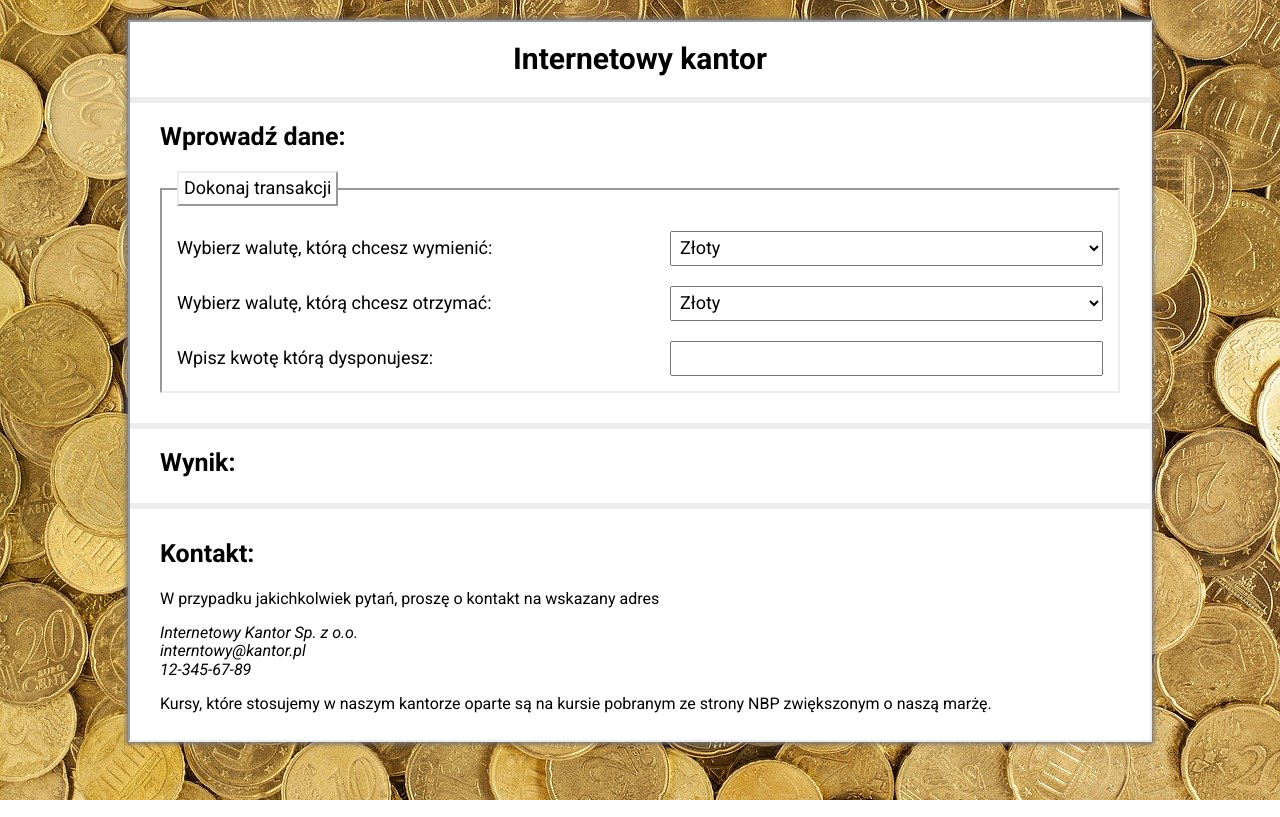
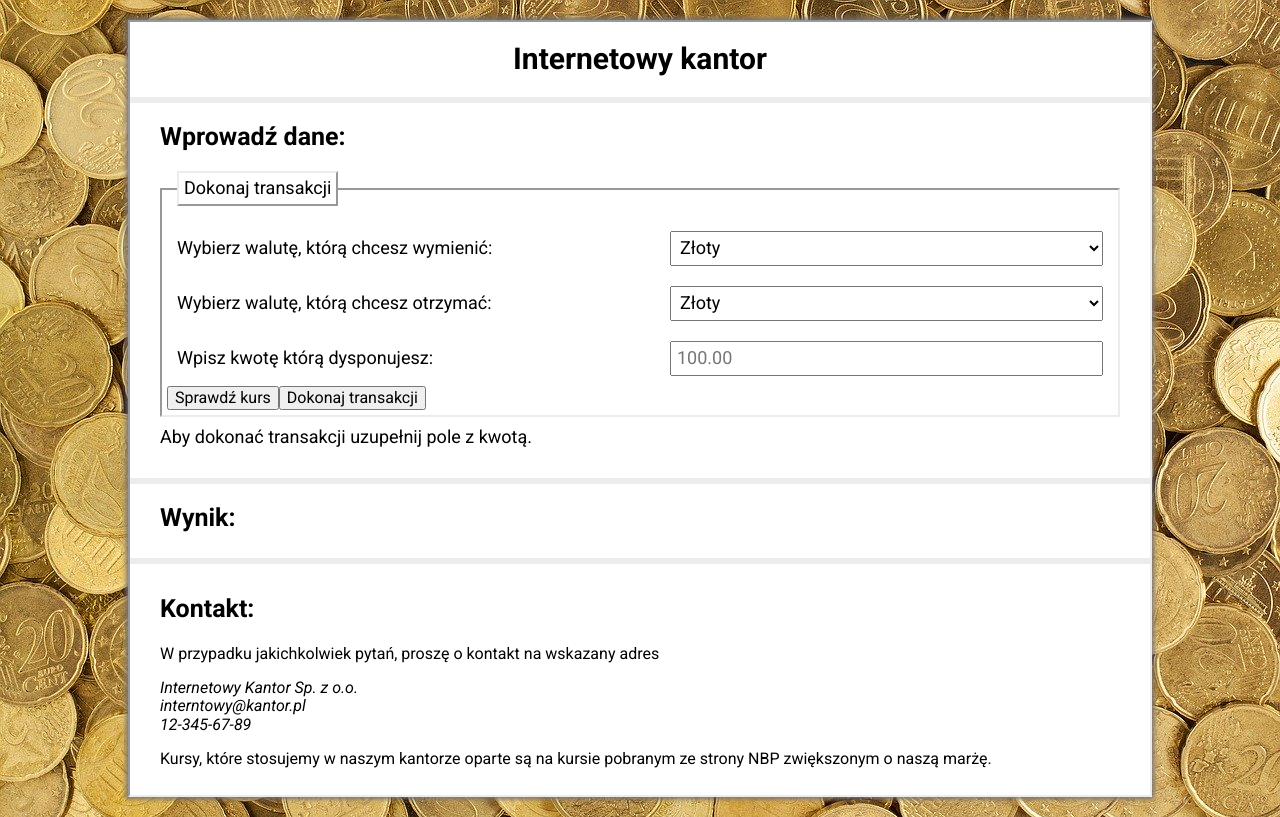
Before and after one commit to anetaszynal/currency-office-react, a React (Create React App) app: page / in a window 1280 px wide. Built offline with nearby package versions, Linux system fonts and the light colour scheme.

Commit message:
add calculate the rate and convert the amount

```diff
--- a/src/Section/Form/index.js
+++ b/src/Section/Form/index.js
@@ -1,24 +1,63 @@
-import React from "react";
+import React, { useState, useEffect } from "react";
 import Select from "./Select";
 import "./style.css"
+import { currencies } from "../../currencies"
 
-const Form = () => (
+const Form = ({ calculateResult, calculateRate }) => {
+  const [amount, setAmount] = useState("");
+  const [yourCurrency, setYourCurrency] = useState(currencies[1].shortname);
+  const [finalCurrency, setFinalCurrency] = useState(currencies[2].shortname);
+  const [startingRate, setStartingRate] = useState();
+  const [finalRate, setFinalRate] = useState();
+
+  useEffect(() => {
+    setStartingRate(currencies.find(({ shortname }) => shortname === yourCurrency).rate);
+    setFinalRate(currencies.find(({ shortname }) => shortname === finalCurrency).rate);
+  }, [yourCurrency, finalCurrency]);
+
+  const onTransactionFormClick = (event) => {
+    event.preventDefault();
+    calculateResult(startingRate, finalRate, yourCurrency, finalCurrency, amount);
+  }
+
+  const onExchangeRateFormClick = (event) => {
+    event.preventDefault();
+    calculateRate(startingRate, finalRate, yourCurrency, finalCurrency);
+  }
+
+  return (
     <form className="form">
       <fieldset className="form__fieldset">
         <legend className="form__legend">Dokonaj transakcji</legend>
         <Select
           title="Wybierz walutę, którą chcesz wymienić:"
+          onSelectChange={({ target }) => setYourCurrency(target.value)}
+          currency={yourCurrency}
         >
         </Select>
         <Select
           title="Wybierz walutę, którą chcesz otrzymać:"
+          onSelectChange={({ target }) => setFinalCurrency(target.value)}
+          currency={finalCurrency}
         >
         </Select>
         <label className="form__label">
           <p className="form__paragraph">Wpisz kwotę którą dysponujesz: </p>
-        <input className="form__field form__field--otherWidth" name="amount" />
+          <input
+            className="form__field form__field--otherWidth"
+            name="amount"
+            placeholder="100.00"
+            step="0.01"
+            type="number"
+            value={amount}
+            onChange={({ target }) => setAmount(target.value)}
+          />
         </label>
+        <button onClick={onExchangeRateFormClick} className="form__button">Sprawdź kurs</button>
+        <button onClick={onTransactionFormClick} className="form__button">Dokonaj transakcji</button>
       </fieldset>
+      <p className="form__paragraph form__paragraph--additionalInfo">Aby dokonać transakcji uzupełnij pole z kwotą.</p>
     </form>
   );
+};
 export default Form;
```
Lines whose indentation alone changed are shown as unchanged.
